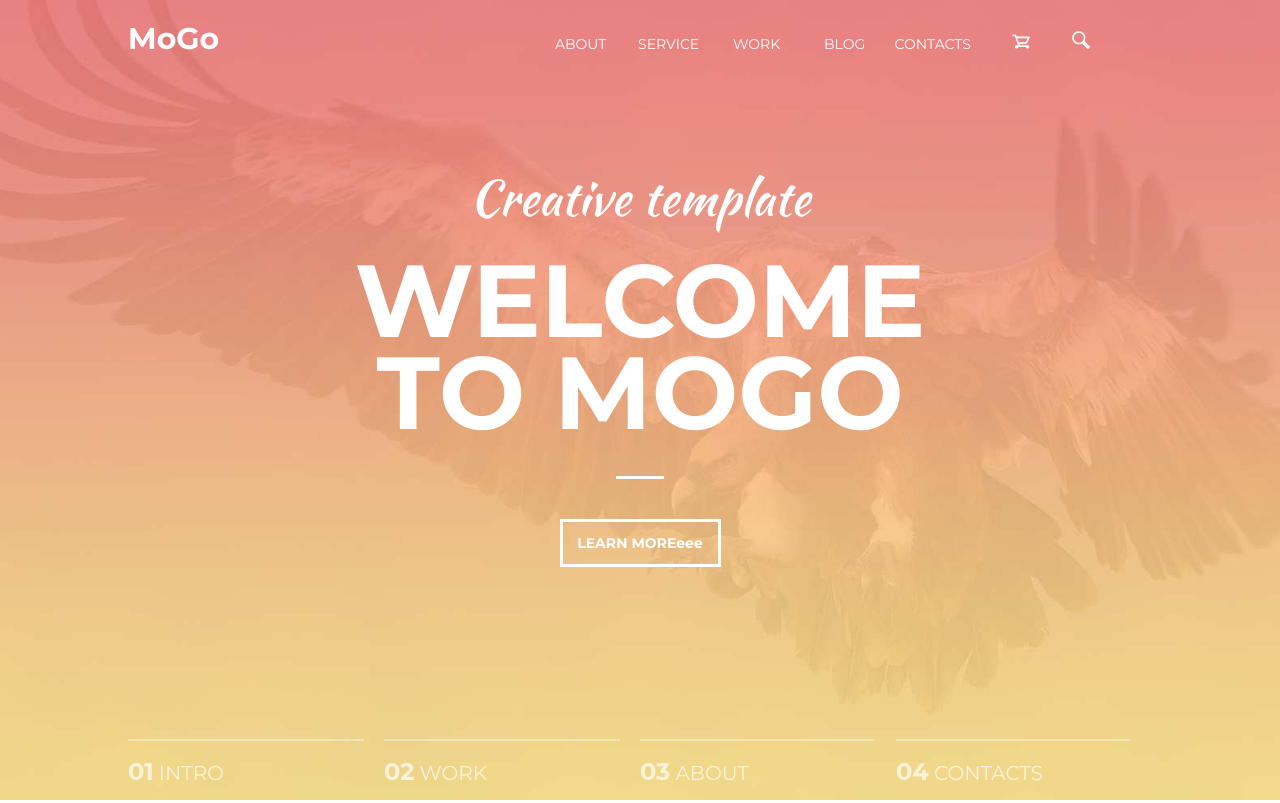
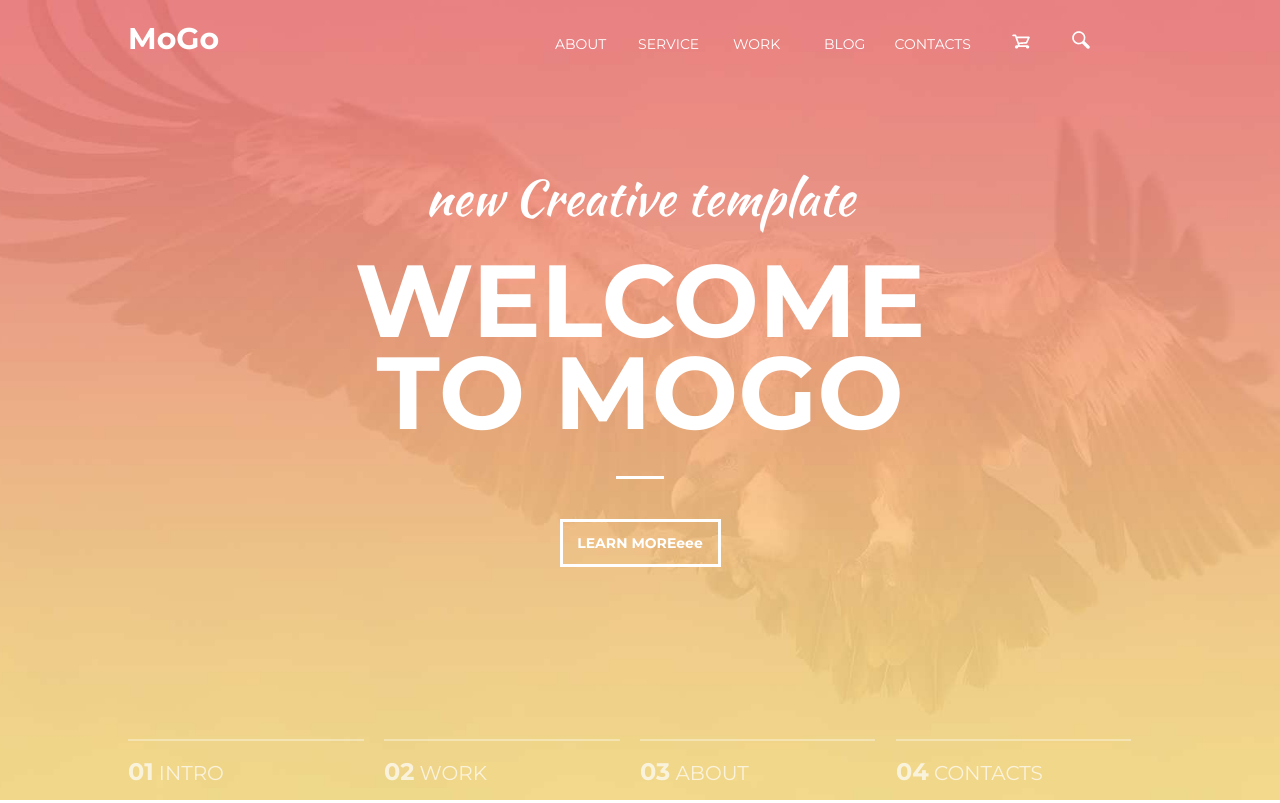
Before and after one commit to nikiskina/mogo, a plain HTML site: page index.html in a window 1280 px wide. Shown: the top 803 px of the page. Drawn offline with Linux system fonts and the light colour scheme.

```diff
--- a/index.html
+++ b/index.html
@@ -38,7 +38,7 @@
 
     </nav>
 
-    <h2>Creative template</h2>
+    <h2>new Creative template</h2>
     <h1>WELCOME <br>TO MOGO</h1>
     <button id="btn">LEARN MOREeee</button>
     <nav>
```
